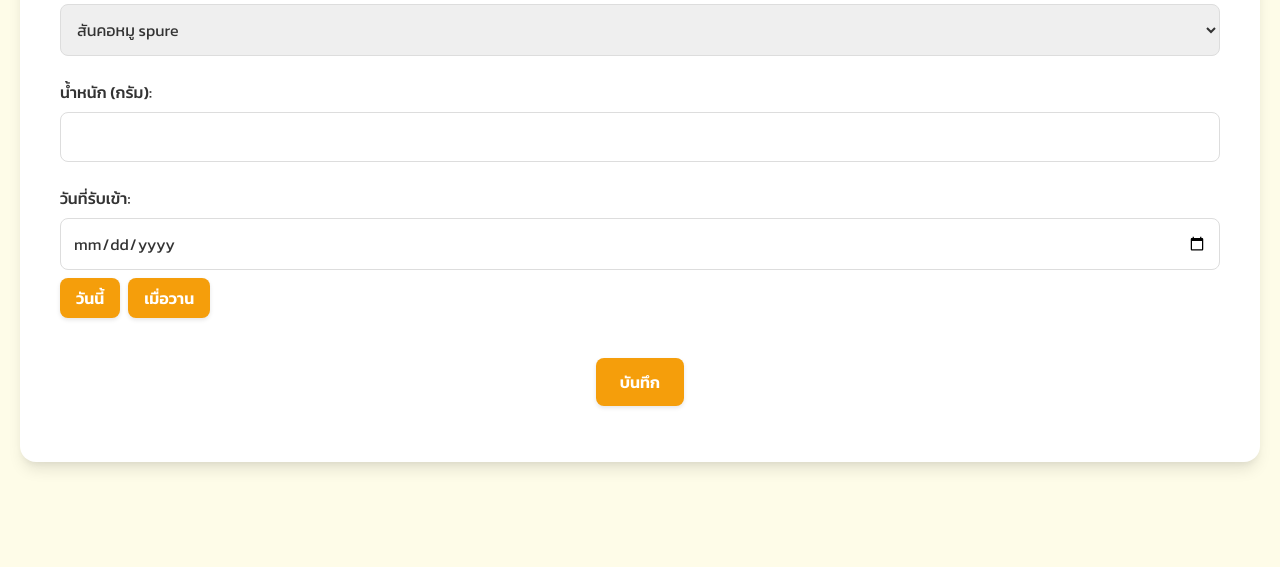
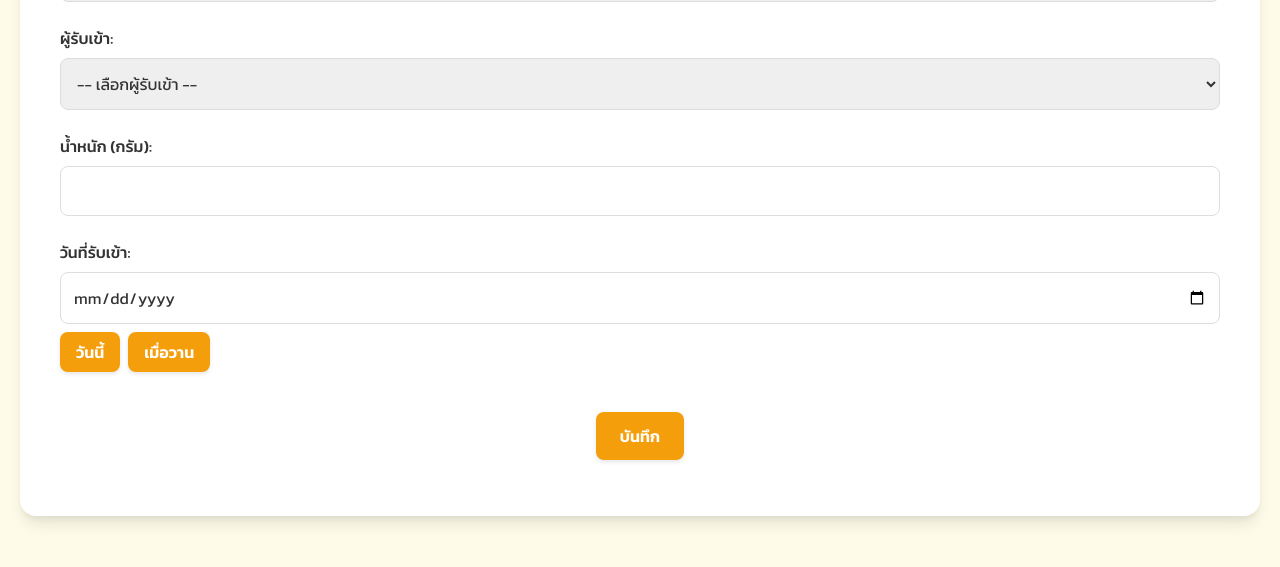
Before and after one commit to ManageWithNoobItGuy/QR-batch-system, a plain HTML site: page index.html in a window 1280 px wide. Shown: the part 233-800 px from the top of the page. Drawn offline with nearby package versions, Linux system fonts and the light colour scheme.

Commit message:
fix date format and receiver name not appear in google sheets

```diff
--- a/index.html
+++ b/index.html
@@ -1,5 +1,6 @@
 <!DOCTYPE html>
 <html>
+
 <head>
     <base target="_top">
     <meta name="viewport" content="width=device-width, initial-scale=1.0">
@@ -9,13 +10,18 @@
         @import url('https://fonts.googleapis.com/css2?family=Kanit:wght@300;400;500;600&display=swap');
 
         :root {
-            --primary-color: #f59e0b; /* yellow-500 */
-            --primary-dark-color: #d97706; /* yellow-600 */
-            --secondary-color: #6b7280; /* gray-500 */
-            --secondary-dark-color: #4b5563; /* gray-600 */
+            --primary-color: #f59e0b;
+            /* yellow-500 */
+            --primary-dark-color: #d97706;
+            /* yellow-600 */
+            --secondary-color: #6b7280;
+            /* gray-500 */
+            --secondary-dark-color: #4b5563;
+            /* gray-600 */
             --text-color: #333;
             --background-color: #fff;
-            --light-bg-color: #fefce8; /* yellow-50 */
+            --light-bg-color: #fefce8;
+            /* yellow-50 */
             --card-bg-color: #fff;
         }
 
@@ -30,6 +36,7 @@
             margin: 0;
             padding: 20px;
         }
+
         .container {
             background-color: var(--card-bg-color);
             padding: 2.5rem;
@@ -42,32 +49,40 @@
             flex-direction: column;
             gap: 2rem;
         }
+
         .form-section {
             display: flex;
             flex-direction: column;
             gap: 1.5rem;
             text-align: left;
         }
+
         .form-group {
             display: flex;
             flex-direction: column;
         }
+
         .form-group label {
             font-weight: 500;
             margin-bottom: 0.5rem;
             color: var(--text-color);
         }
-        .form-group input, .form-group select {
+
+        .form-group input,
+        .form-group select {
             padding: 0.75rem;
             border: 1px solid #ddd;
             border-radius: 0.5rem;
             font-size: 1rem;
             transition: border-color 0.3s;
         }
-        .form-group input:focus, .form-group select:focus {
+
+        .form-group input:focus,
+        .form-group select:focus {
             outline: none;
             border-color: var(--primary-color);
         }
+
         .button {
             padding: 0.75rem 1.5rem;
             border: none;
@@ -78,22 +93,27 @@
             transition: background-color 0.3s, transform 0.2s;
             box-shadow: 0 2px 4px rgba(0, 0, 0, 0.1);
         }
+
         .button-primary {
             background-color: var(--primary-color);
             color: #ffffff;
         }
+
         .button-primary:hover {
             background-color: var(--primary-dark-color);
             transform: translateY(-2px);
         }
+
         .button-secondary {
             background-color: var(--secondary-color);
             color: #ffffff;
         }
+
         .button-secondary:hover {
             background-color: var(--secondary-dark-color);
             transform: translateY(-2px);
         }
+
         .qr-card {
             display: flex;
             flex-direction: column;
@@ -103,6 +123,7 @@
             text-align: center;
             padding: 2rem;
         }
+
         .qr-card img {
             max-width: 300px;
             height: auto;
@@ -110,18 +131,22 @@
             border: 1px solid #eee;
             box-shadow: 0 4px 6px rgba(0, 0, 0, 0.1);
         }
+
         .qr-details {
             text-align: center;
             font-size: 15px;
             line-height: 1.2;
             max-width: 100%;
         }
+
         .qr-details p {
             margin-bottom: 0.5rem;
         }
+
         .qr-details b {
             color: var(--secondary-dark-color);
         }
+
         .button-group {
             display: flex;
             justify-content: center;
@@ -153,6 +178,7 @@
                 flex-direction: column;
                 align-items: center;
             }
+
             .qr-details {
                 text-align: center;
                 font-size: 14px;
@@ -169,21 +195,29 @@
             height: 24px;
             animation: spin 1s linear infinite;
         }
+
         @keyframes spin {
-            0% { transform: rotate(0deg); }
-            100% { transform: rotate(360deg); }
+            0% {
+                transform: rotate(0deg);
+            }
+
+            100% {
+                transform: rotate(360deg);
+            }
         }
 
         @media print {
             @page {
                 size: 60mm 40mm landscape;
             }
+
             body {
                 background: none;
                 justify-content: flex-start;
                 align-items: flex-start;
                 padding: 0;
             }
+
             .container {
                 box-shadow: none;
                 padding: 0;
@@ -195,6 +229,7 @@
                 align-items: center;
                 text-align: center;
             }
+
             .qr-and-details {
                 flex-direction: row;
                 align-items: center;
@@ -203,34 +238,43 @@
                 width: 100%;
                 text-align: center;
             }
+
             .qr-details {
                 text-align: center;
                 font-size: 13px;
                 line-height: 1.2;
                 max-width: 100%;
             }
+
             .qr-details p b {
                 display: initial;
             }
+
             .qr-details p {
                 margin-bottom: 1mm;
             }
+
             .qr-card {
                 padding: 0;
                 width: 25mm;
                 height: auto;
             }
+
             .qr-card img {
                 max-width: 100%;
                 box-shadow: none;
                 border: none;
             }
-            .button-group, .form-view, .statusMessage {
+
+            .button-group,
+            .form-view,
+            .statusMessage {
                 display: none;
             }
         }
     </style>
 </head>
+
 <body>
     <div id="main-content" class="container">
         <!-- Main Form Content -->
@@ -240,6 +284,7 @@
                 <div class="form-group">
                     <label for="meatType">ประเภทเนื้อสัตว์:</label>
                     <select id="meatType" name="meatType" required>
+                        <option value="" selected disabled>-- เลือกประเภทเนื้อสัตว์ --</option>
                         <option value="สันคอหมู Spure">สันคอหมู spure</option>
                         <option value="สันคอหมู">สันคอหมู</option>
                         <option value="หมูสามชั้น">หมูสามชั้น</option>
@@ -255,6 +300,18 @@
                         <option value="กุุ้งขาว">กุุ้งขาว</option>
                         <option value="กุ้งก้าม">กุ้งก้าม</option>
                         <option value="แซลมอน">แซลมอน</option>
+                    </select>
+                </div>
+                <div class="form-group">
+                    <label for="receiver">ผู้รับเข้า:</label>
+                    <select id="receiver" name="receiver" required>
+                        <option value="" selected disabled>-- เลือกผู้รับเข้า --</option>
+                        <option value="หลุน">หลุน</option>
+                        <option value="ปาน">ปาน</option>
+                        <option value="บิว">บิว</option>
+                        <option value="มิน">มิน</option>
+                        <option value="ฟิว">ฟิว</option>
+                        <option value="คลัง">คลัง</option>
                     </select>
                 </div>
                 <div class="form-group">
@@ -283,6 +340,7 @@
                     <p><b><span id="detailMeatType"></b></span></p>
                     <p><b><span id="detailWeight"></b></span> กิโลกรัม</p>
                     <p><b><span id="detailReceiveDate"></b></span></p>
+                    <p>ผู้รับ: <b><span id="detailReceiver"></b></span></p>
                 </div>
                 <div class="qr-card">
                     <img id="qrCodeImage" src="" alt="QR Code">
@@ -296,7 +354,7 @@
     </div>
 
     <script>
-        document.getElementById('qrForm').addEventListener('submit', function(e) {
+        document.getElementById('qrForm').addEventListener('submit', function (e) {
             e.preventDefault();
             const form = e.target;
             const statusMessage = document.getElementById('statusMessage');
@@ -307,6 +365,7 @@
                 .withFailureHandler(onFailure)
                 .processForm({
                     meatType: form.meatType.value,
+                    receiver: form.receiver.value,
                     weight: form.weight.value,
                     receiveDate: form.receiveDate.value
                 });
@@ -324,6 +383,7 @@
                 document.getElementById('detailMeatType').textContent = result.meatType;
                 document.getElementById('detailWeight').textContent = result.weight;
                 document.getElementById('detailReceiveDate').textContent = result.receivedDate;
+                document.getElementById('detailReceiver').textContent = result.receiver;
 
                 statusMessage.textContent = '';
             } else {
@@ -335,13 +395,16 @@
             document.getElementById('statusMessage').textContent = 'เกิดข้อผิดพลาด: ' + error.message;
         }
 
-        document.getElementById('backButton').addEventListener('click', function() {
+        document.getElementById('backButton').addEventListener('click', function () {
+            // Reset weight field but keep other values
+            document.getElementById('weight').value = '';
+
             // Hide QR view and show form view
             document.getElementById('qr-view').classList.add('hidden');
             document.getElementById('form-view').classList.remove('hidden');
         });
 
-        document.getElementById('printButton').addEventListener('click', function() {
+        document.getElementById('printButton').addEventListener('click', function () {
             window.print();
         });
 
@@ -353,16 +416,17 @@
             return `${yyyy}-${mm}-${dd}`;
         }
 
-        document.getElementById('todayButton').addEventListener('click', function() {
+        document.getElementById('todayButton').addEventListener('click', function () {
             const today = new Date();
             document.getElementById('receiveDate').value = formatDate(today);
         });
 
-        document.getElementById('yesterdayButton').addEventListener('click', function() {
+        document.getElementById('yesterdayButton').addEventListener('click', function () {
             const yesterday = new Date();
             yesterday.setDate(yesterday.getDate() - 1);
             document.getElementById('receiveDate').value = formatDate(yesterday);
         });
     </script>
 </body>
+
 </html>
```
Also changed, not shown: 1 other file.
